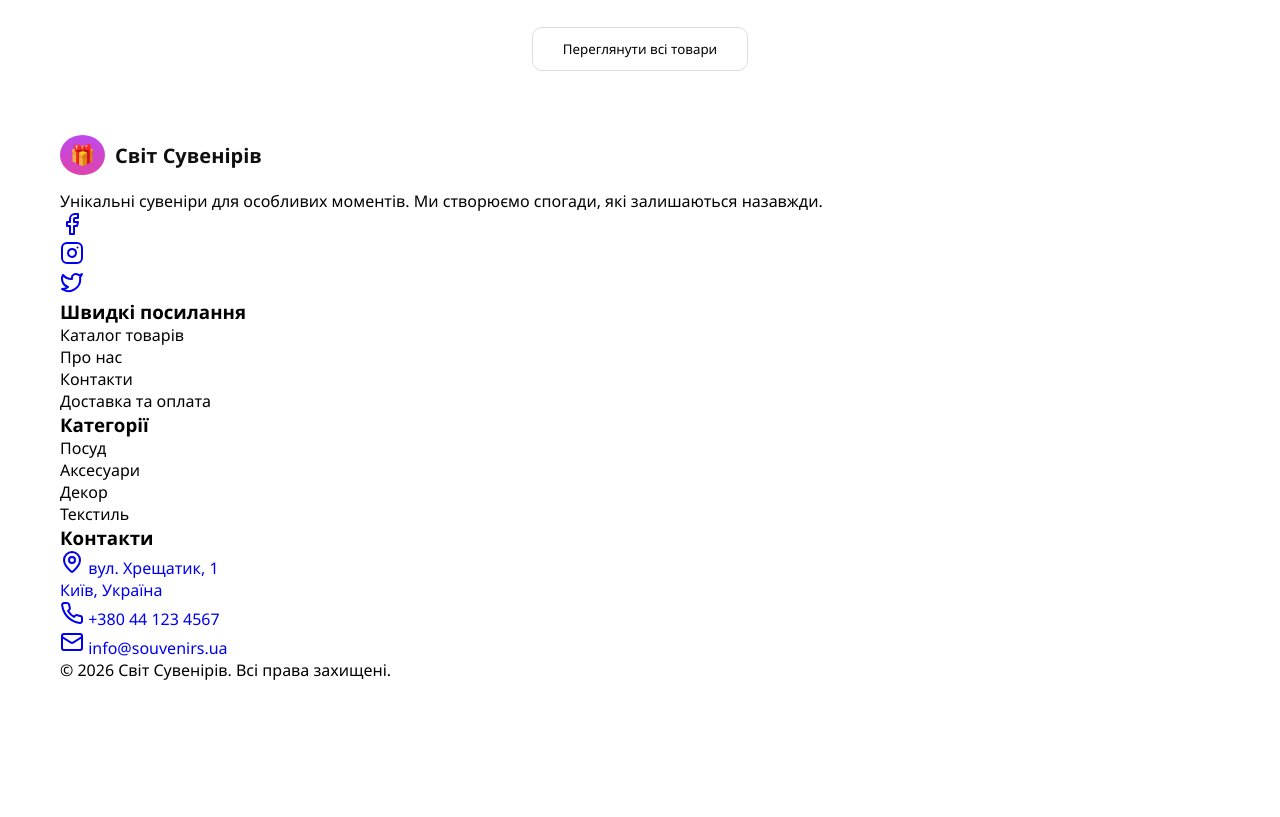
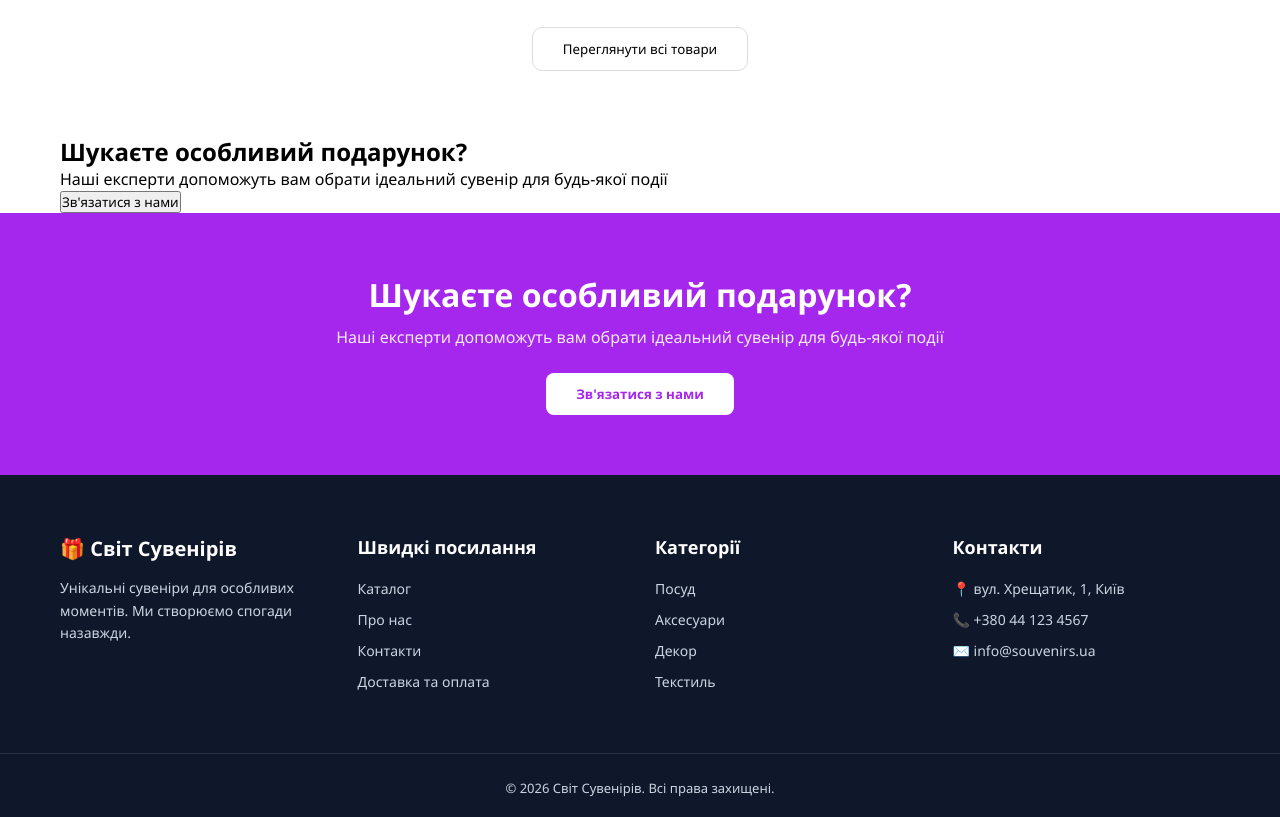
Before and after one commit to andriilishchenko1/Web, a website: page untitled1/index.html in a window 1280 px wide. Shown: the part 2040-2857 px from the top of the page. Before the commit the page ends 2721 px from the top, so only its background shows below. Drawn offline with Linux system fonts and the light colour scheme.

Commit message:
Update index.html

```diff
--- a/untitled1/index.html
+++ b/untitled1/index.html
@@ -127,62 +127,53 @@
     </section>
 </main>
 
-    <footer class="wrapper">
-        <div class="footer-top">
-            <article class="column">
-                <div class="logo">
-                    <a href="#">
-                        <span class="logo-icon">🎁</span>
-                        <span class="logo-title">Світ Сувенірів</span>
-                    </a>
+<section class="cta-section">
+    <div class="wrapper">
+        <h2>Шукаєте особливий подарунок?</h2>
+        <p>Наші експерти допоможуть вам обрати ідеальний сувенір для будь-якої події</p>
+        <button class="cta-btn">Зв'язатися з нами</button>
     </div>
-                <p>Унікальні сувеніри для особливих моментів. Ми створюємо спогади, які залишаються назавжди.</p>
-                <div class="social">
-                    <ul>
-                        <li><a href="#"><svg xmlns="http://www.w3.org/2000/svg" width="24" height="24" viewBox="0 0 24 24" fill="none" stroke="currentColor" stroke-width="2" stroke-linecap="round" stroke-linejoin="round" class="lucide lucide-facebook h-5 w-5"><path d="M18 2h-3a5 5 0 0 0-5 5v3H7v4h3v8h4v-8h3l1-4h-4V7a1 1 0 0 1 1-1h3z"></path></svg></a></li>
-                        <li><a href="#"><svg xmlns="http://www.w3.org/2000/svg" width="24" height="24" viewBox="0 0 24 24" fill="none" stroke="currentColor" stroke-width="2" stroke-linecap="round" stroke-linejoin="round" class="lucide lucide-instagram h-5 w-5"><rect width="20" height="20" x="2" y="2" rx="5" ry="5"></rect><path d="M16 11.37A4 4 0 1 1 12.63 8 4 4 0 0 1 16 11.37z"></path><line x1="17.5" x2="17.51" y1="6.5" y2="6.5"></line></svg></a></li>
-                        <li><a href="#"><svg xmlns="http://www.w3.org/2000/svg" width="24" height="24" viewBox="0 0 24 24" fill="none" stroke="currentColor" stroke-width="2" stroke-linecap="round" stroke-linejoin="round" class="lucide lucide-twitter h-5 w-5"><path d="M22 4s-.7 2.1-2 3.4c1.6 10-9.4 17.3-18 11.6 2.2.1 4.4-.6 6-2C3 15.5.5 9.6 3 5c2.2 2.6 5.6 4.1 9 4-.9-4.2 4-6.6 7-3.8 1.1 0 3-1.2 3-1.2z"></path></svg></a></li>
-                    </ul>
+</section>
+
+<section class="cta">
+    <h2>Шукаєте особливий подарунок?</h2>
+    <p>Наші експерти допоможуть вам обрати ідеальний сувенір для будь-якої події</p>
+    <button>Зв'язатися з нами</button>
+</section>
+
+<footer class="footer">
+    <div class="wrapper footer-container">
+        <div class="footer-col">
+            <div class="logo">🎁 Світ Сувенірів</div>
+            <p>Унікальні сувеніри для особливих моментів. Ми створюємо спогади назавжди.</p>
         </div>
-            </article>
-            <article class="column">
-                <h3>Швидкі посилання</h3>
-                <ul>
-                    <li><a href="#"></a>Каталог товарів</li>
-                    <li><a href="#"></a>Про нас</li>
-                    <li><a href="#"></a>Контакти</li>
-                    <li><a href="#"></a>Доставка та оплата</li>
-                </ul>
-            </article>
-            <article class="column">
-                <h3>Категорії</h3>
-                <ul>
-                    <li><a href="#"></a>Посуд</li>
-                    <li><a href="#"></a>Аксесуари</li>
-                    <li><a href="#"></a>Декор</li>
-                    <li><a href="#"></a>Текстиль</li>
-                </ul>
-            </article>
-            <article class="column">
-                <h3>Контакти</h3>
-                <ul>
-                    <li><a href="#">
-                        <span><svg xmlns="http://www.w3.org/2000/svg" width="24" height="24" viewBox="0 0 24 24" fill="none" stroke="currentColor" stroke-width="2" stroke-linecap="round" stroke-linejoin="round" class="lucide lucide-map-pin h-5 w-5 flex-shrink-0 mt-0.5"><path d="M20 10c0 4.993-5.539 10.193-7.399 11.799a1 1 0 0 1-1.202 0C9.539 20.193 4 14.993 4 10a8 8 0 0 1 16 0"></path><circle cx="12" cy="10" r="3"></circle></svg></span>
-                        <span>вул. Хрещатик, 1<br>Київ, Україна</span>
-                    </a></li>
-                    <li><a href="tel: +380 44 123 4567">
-                        <span><svg xmlns="http://www.w3.org/2000/svg" width="24" height="24" viewBox="0 0 24 24" fill="none" stroke="currentColor" stroke-width="2" stroke-linecap="round" stroke-linejoin="round" class="lucide lucide-phone h-5 w-5 flex-shrink-0"><path d="M22 16.92v3a2 2 0 0 1-2.18 2 19.79 19.79 0 0 1-8.63-3.07 19.5 19.5 0 0 1-6-6 19.79 19.79 0 0 1-3.07-8.67A2 2 0 0 1 4.11 2h3a2 2 0 0 1 2 1.72 12.84 12.84 0 0 0 .7 2.81 2 2 0 0 1-.45 2.11L8.09 9.91a16 16 0 0 0 6 6l1.27-1.27a2 2 0 0 1 2.11-.45 12.84 12.84 0 0 0 2.81.7A2 2 0 0 1 22 16.92z"></path></svg></span>
-                        <span>+380 44 123 4567</span>
-                    </a></li>
-                    <li><a href="mailto:info@souvenirs.ua">
-                        <span><svg xmlns="http://www.w3.org/2000/svg" width="24" height="24" viewBox="0 0 24 24" fill="none" stroke="currentColor" stroke-width="2" stroke-linecap="round" stroke-linejoin="round" class="lucide lucide-mail h-5 w-5 flex-shrink-0"><rect width="20" height="16" x="2" y="4" rx="2"></rect><path d="m22 7-8.97 5.7a1.94 1.94 0 0 1-2.06 0L2 7"></path></svg></span>
-                        <span>info@souvenirs.ua</span>
-                    </a></li>
-                </ul>
-            </article>
+
+        <div class="footer-col">
+            <h4>Швидкі посилання</h4>
+            <a href="#">Каталог</a>
+            <a href="#">Про нас</a>
+            <a href="#">Контакти</a>
+            <a href="#">Доставка та оплата</a>
         </div>
-        <div class="footer-bottom">
-            <p>&copy; 2026 Світ Сувенірів. Всі права захищені.</p>
+
+        <div class="footer-col">
+            <h4>Категорії</h4>
+            <a href="#">Посуд</a>
+            <a href="#">Аксесуари</a>
+            <a href="#">Декор</a>
+            <a href="#">Текстиль</a>
+        </div>
+
+        <div class="footer-col">
+            <h4>Контакти</h4>
+            <a href="https://maps.google.com" target="_blank">📍 вул. Хрещатик, 1, Київ</a>
+            <a href="tel:+380441234567">📞 +380 44 123 4567</a>
+            <a href="mailto:info@souvenirs.ua">✉️ info@souvenirs.ua</a>
+        </div>
+    </div>
+
+    <div class="copyright">
+        <p>© 2026 Світ Сувенірів. Всі права захищені.</p>
     </div>
 </footer>
 </body>
```
Lines whose indentation alone changed are shown as unchanged.
